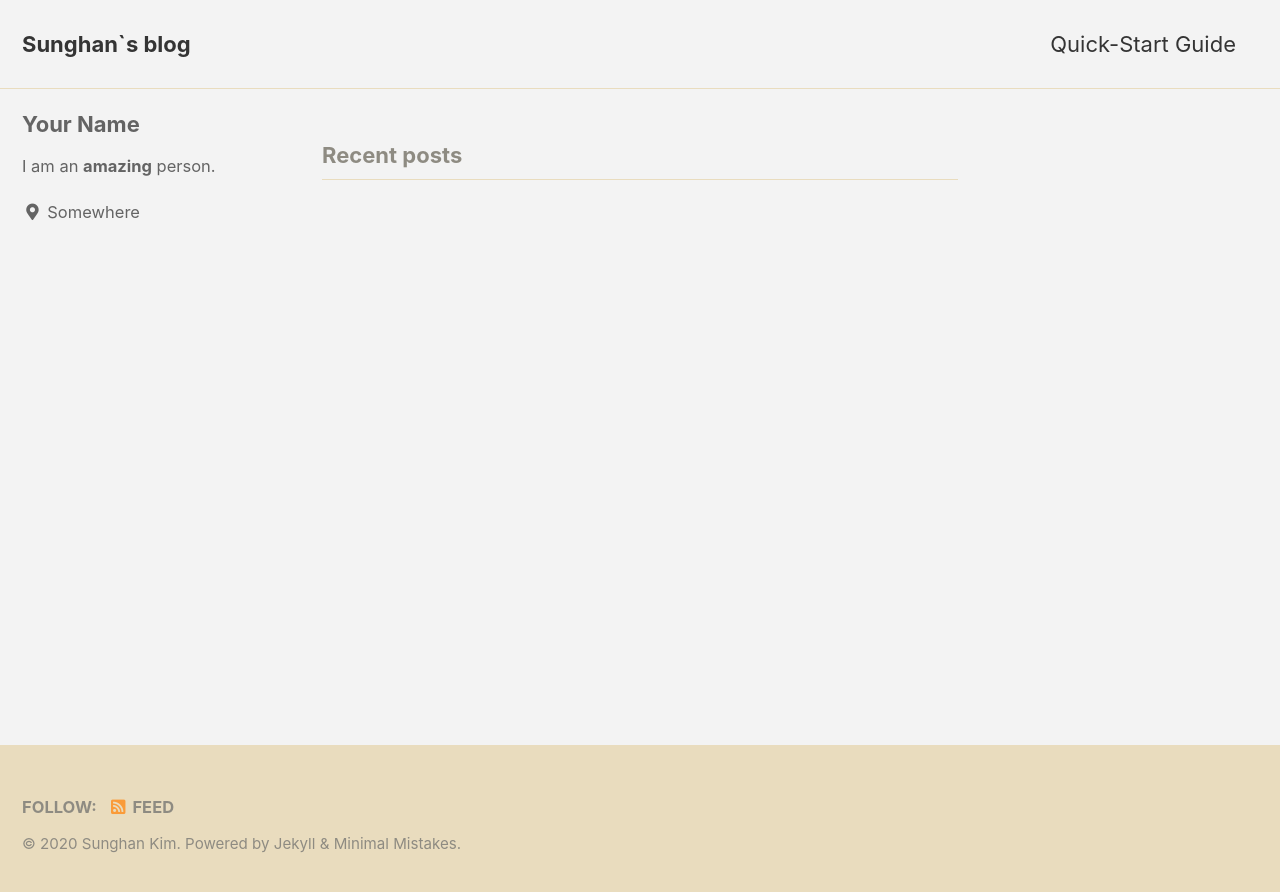
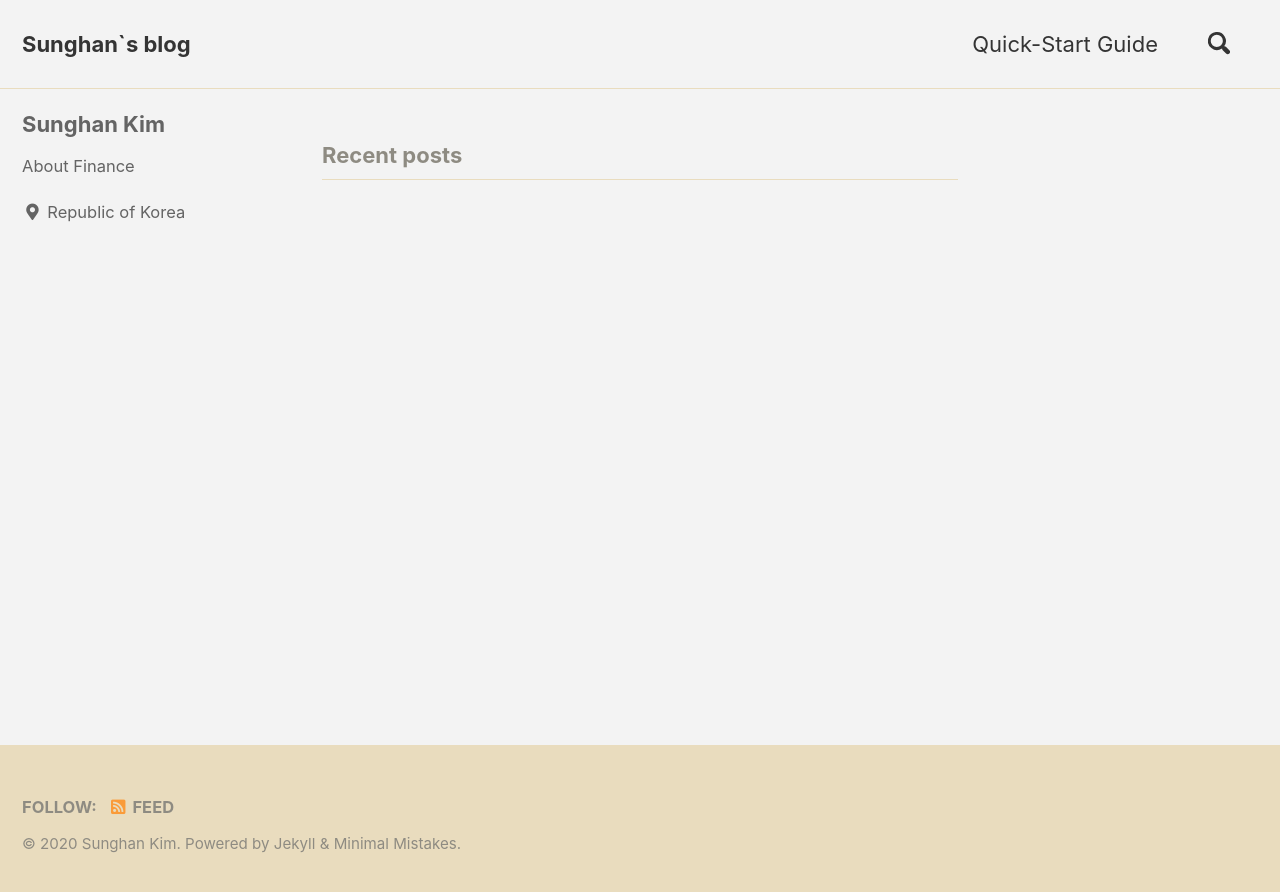
Before and after one commit to suka35/suka35.github.io, a Jekyll site: the page built from index.html, in a window 1280 px wide. Shown: the top 892 px of the page. Built offline with Jekyll 4.4.1, drawn with Linux system fonts in a browser that asks for light colours; cached includes are drawn as plain includes; the list of posts is cut into pages by our own code.

Commit message:
Update _config.yml

```diff
--- a/_config.yml
+++ b/_config.yml
@@ -27,7 +27,7 @@ repository: # GitHub username/repo-name e.g. "mmistakes/minimal-mistakes"
 teaser: # path of fallback teaser image, e.g. "/assets/images/500x300.png"
 logo: # path of logo image to display in the masthead, e.g. "/assets/images/88x88.png"
 masthead_title: # overrides the website title displayed in the masthead, use " " for no title
-# breadcrumbs            : false # true, false (default)
+breadcrumbs: true # true, false (default)
 words_per_minute: 200
 comments:
   provider: # false (default), "disqus", "discourse", "facebook", "staticman", "staticman_v2", "utterances", "custom"
@@ -51,8 +51,8 @@ reCaptcha:
   secret:
 atom_feed:
   path: # blank (default) uses feed.xml
-search: # true, false (default)
-search_full_content: # true, false (default)
+search: true # true, false (default)
+search_full_content: true # true, false (default)
 search_provider: # lunr (default), algolia, google
 algolia:
   application_id: # YOUR_APPLICATION_ID
@@ -92,10 +92,10 @@ analytics:
 
 # Site Author
 author:
-  name: "Your Name"
+  name: "Sunghan Kim"
   avatar: # path of avatar image, e.g. "/assets/images/bio-photo.jpg"
-  bio: "I am an **amazing** person."
-  location: "Somewhere"
+  bio: "About Finance"
+  location: "Republic of Korea"
   email:
   links:
     - label: "Email"
@@ -263,6 +263,7 @@ defaults:
       path: ""
       type: posts
     values:
+      show_date: true
       layout: single
       author_profile: true
       read_time: true
```
